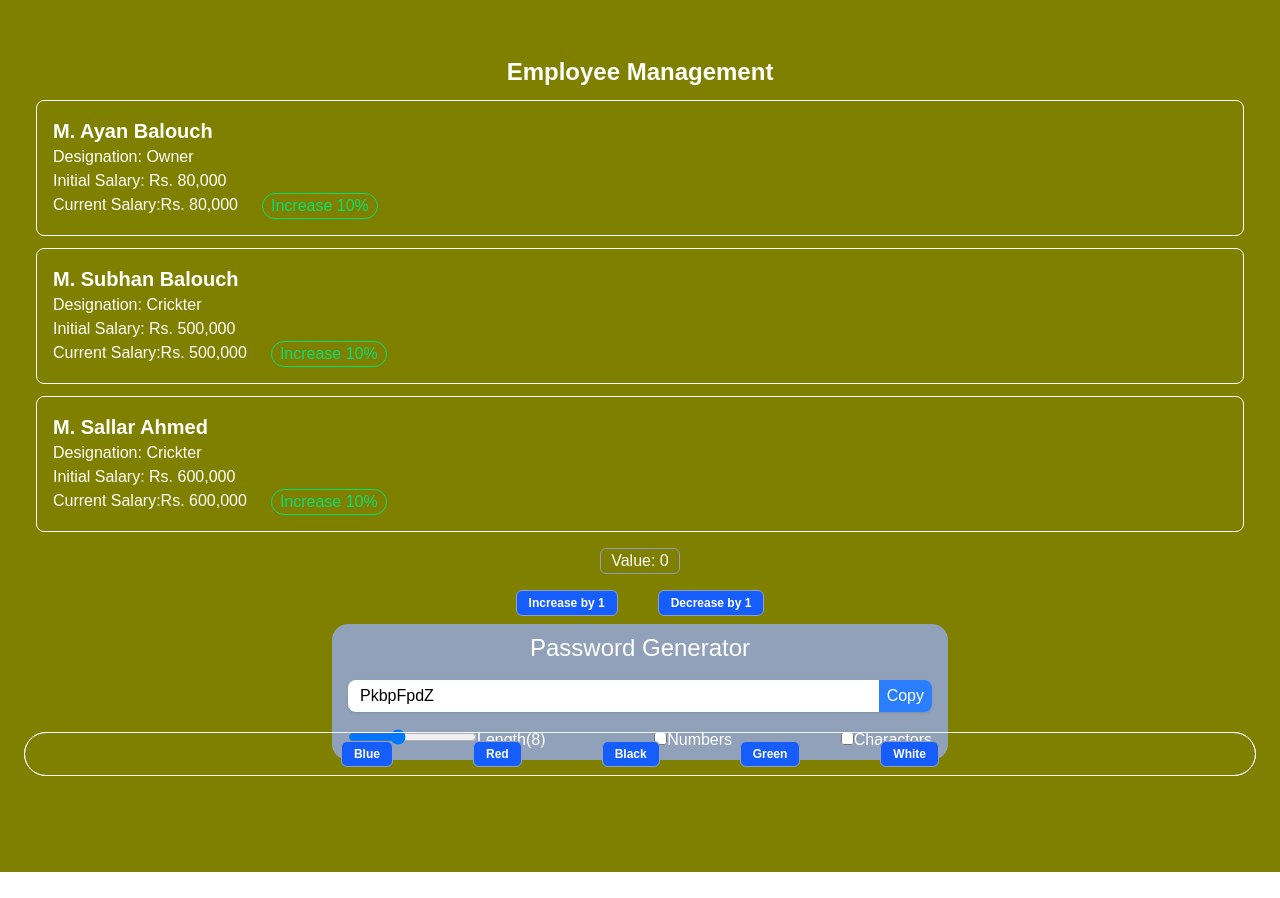
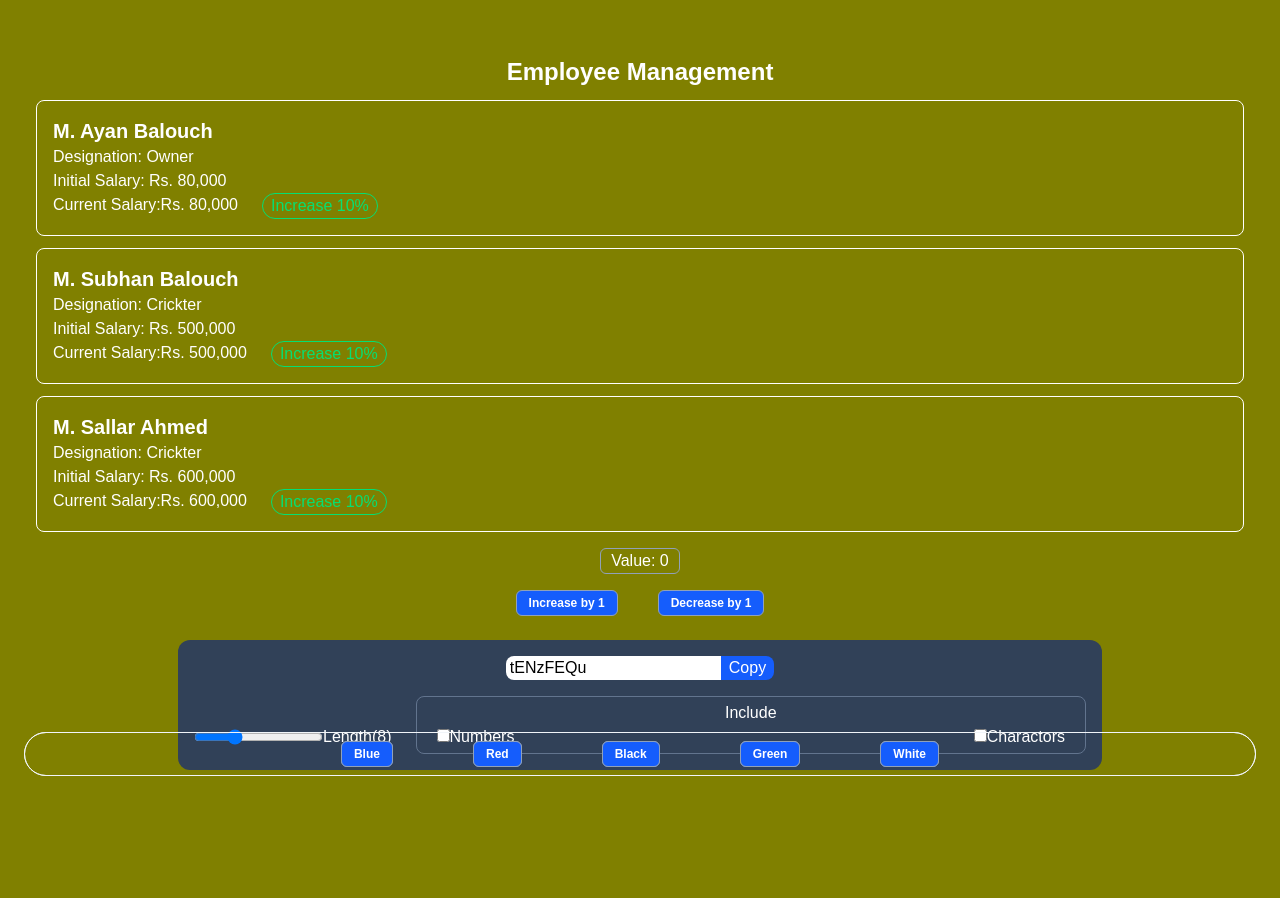
Before and after one commit to DilsherB/Frontend-React-Next.js-TypeScript, a Next.js app: page / in a window 1280 px wide. Before the commit the page ends 872 px from the top, so only its background shows below. Built offline with nearby package versions, Linux system fonts and the light colour scheme.

Commit message:
Another implementation of Pasword Generator with concepts of fallback and suspense.

```diff
--- a/app/page.tsx
+++ b/app/page.tsx
@@ -1,5 +1,5 @@
 "use client";
-import { useState, useEffect } from "react";
+import { useState, useEffect, Suspense } from "react";
 
 import EmployeeProfile from "@/components/EmployeeProfile";
 import EmployeeTimer from "@/components/EmployeeTimer";
@@ -53,6 +53,7 @@ export default function Home() {
     console.log("Employee Management component mounted");
   }, []);
   return (
+    <Suspense fallback={<p>Loading Password Generator...</p>}>
       <main className="p-6 mt-8 mb-20">
         <h1 className="text-2xl font-bold text-center">Employee Management</h1>
         {employees.map((employee) => (
@@ -69,5 +70,6 @@ export default function Home() {
         <PasswordGenerator />
         <ThemeChanger />
       </main>
+    </Suspense>
   );
 }
--- a/components/PasswordGenerator.tsx
+++ b/components/PasswordGenerator.tsx
@@ -1,5 +1,100 @@
 "use client";
 
+import { useRef, useState } from "react";
+
+const createPassword = (len: number, isNumber: boolean, isChar: boolean) => {
+  let str = "ABCDEFGHIJKLMNOPQRSTUVWXYZabcdefghijklmnopqrstuvwxyz";
+  if (isNumber) str += "0123456789";
+  if (isChar) str += "~!@#$%&*";
+  let pass = "";
+  const randomValues = new Uint32Array(len);
+  crypto.getRandomValues(randomValues);
+  for (let i = 0; i < len; i++) {
+    pass += str.charAt(randomValues[i] % str.length);
+  }
+  return pass;
+};
+
+export default function PasswordGenerator() {
+  const [password, setPassword] = useState(() =>
+    createPassword(8, false, false),
+  );
+  const [length, setLength] = useState(8);
+  const [number, setNumber] = useState(false);
+  const [chars, setChars] = useState(false);
+  const passwordRef = useRef<HTMLInputElement>(null);
+
+  return (
+    <section className="bg-slate-700 my-6 w-3/4 justify-self-center rounded-xl p-4">
+      <div className="flex rounded-lg overflow-hidden justify-self-center">
+        <input
+          type="text"
+          value={password}
+          ref={passwordRef}
+          readOnly
+          onChange={(e) => createPassword(length, number, chars)}
+          className="bg-white text-black px-1"
+        />
+        <button
+          onClick={() => {
+            passwordRef.current?.select();
+            navigator.clipboard.writeText(password);
+          }}
+          className="bg-blue-600 hover:bg-blue-800 px-2 cursor-pointer"
+        >
+          Copy
+        </button>
+      </div>
+      <div className="flex justify-self-center gap-6 mt-4 w-full">
+        <div className="mt-6 flex place-self-center">
+          <input
+            type="range"
+            min={1}
+            max={25}
+            value={length}
+            onChange={(e) => {
+              const newLength = Number(e.target.value);
+              setLength(newLength);
+              setPassword(createPassword(newLength, number, chars));
+            }}
+          />
+          <span>Length({length})</span>
+        </div>
+        <div className="flex-col border border-slate-500 rounded-lg p-1 w-full">
+          <div className="justify-self-center">Include</div>
+          <div className="flex justify-between px-4">
+            <div>
+              <input
+                type="checkbox"
+                checked={number}
+                onChange={(e) => {
+                  const incNumber = e.target.checked;
+                  setNumber(incNumber);
+                  setPassword(createPassword(length, incNumber, chars));
+                }}
+              />
+              <span>Numbers</span>
+            </div>
+            <div>
+              <input
+                type="checkbox"
+                checked={chars}
+                onChange={(e) => {
+                  const incChars = e.target.checked;
+                  setChars(incChars);
+                  setPassword(createPassword(length, number, incChars));
+                }}
+              />
+              <span>Charactors</span>
+            </div>
+          </div>
+        </div>
+      </div>
+    </section>
+  );
+}
+
+/*
 import { useCallback, useEffect, useState, useRef } from "react";
 
 function PasswordGenerator() {
@@ -87,3 +182,4 @@ function PasswordGenerator() {
 }
 
 export default PasswordGenerator;
+*/
```
Lines whose indentation alone changed are shown as unchanged.
